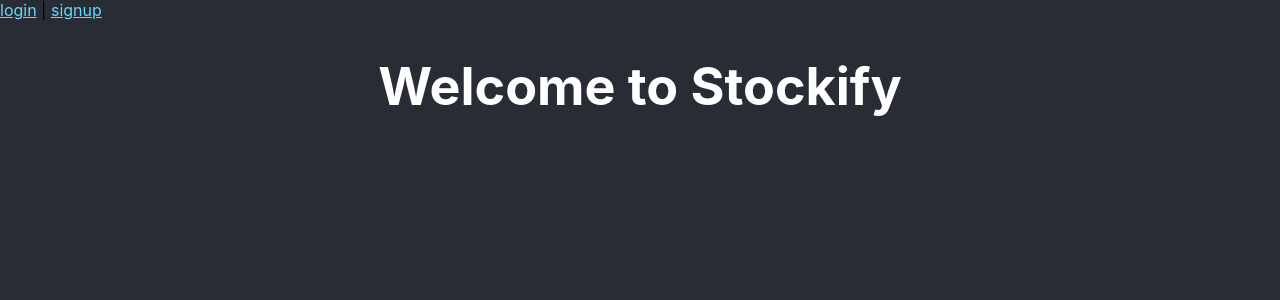
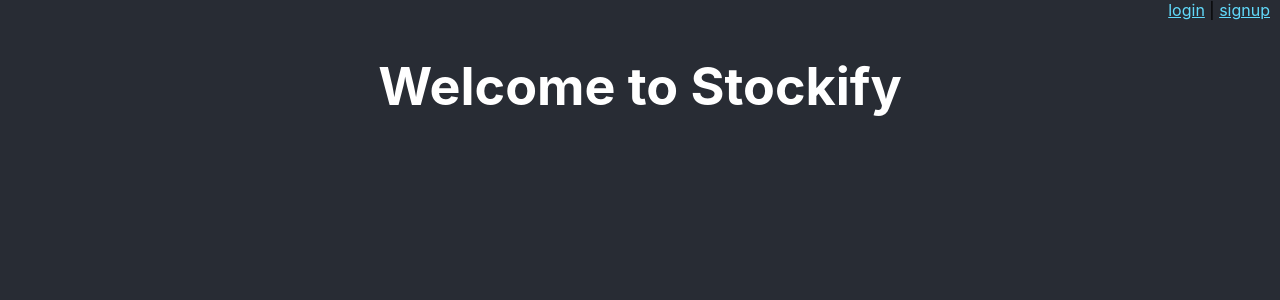
Before and after one commit to RinatTr/TTP-FS, a React (Create React App) app in the folder frontend/: page / in a window 1280 px wide. Shown: the top 300 px of the page. Built offline with nearby package versions, Linux system fonts and the light colour scheme; no server answers.

Commit message:
align navbar right

```diff
--- a/frontend/src/components/Navbar/Navbar.js
+++ b/frontend/src/components/Navbar/Navbar.js
@@ -1,5 +1,6 @@
 import React, { Component } from 'react';
 import { Link } from 'react-router-dom';
+import '../../css/Navbar.css';
 
 export default class Navbar extends Component {
   componentDidMount() {
--- a/frontend/src/css/Navbar.css
+++ b/frontend/src/css/Navbar.css
@@ -0,0 +1,8 @@
+nav {
+  display: flex;
+  justify-content: flex-end;
+}
+
+nav div {
+  margin-right: 10px;
+}
```
